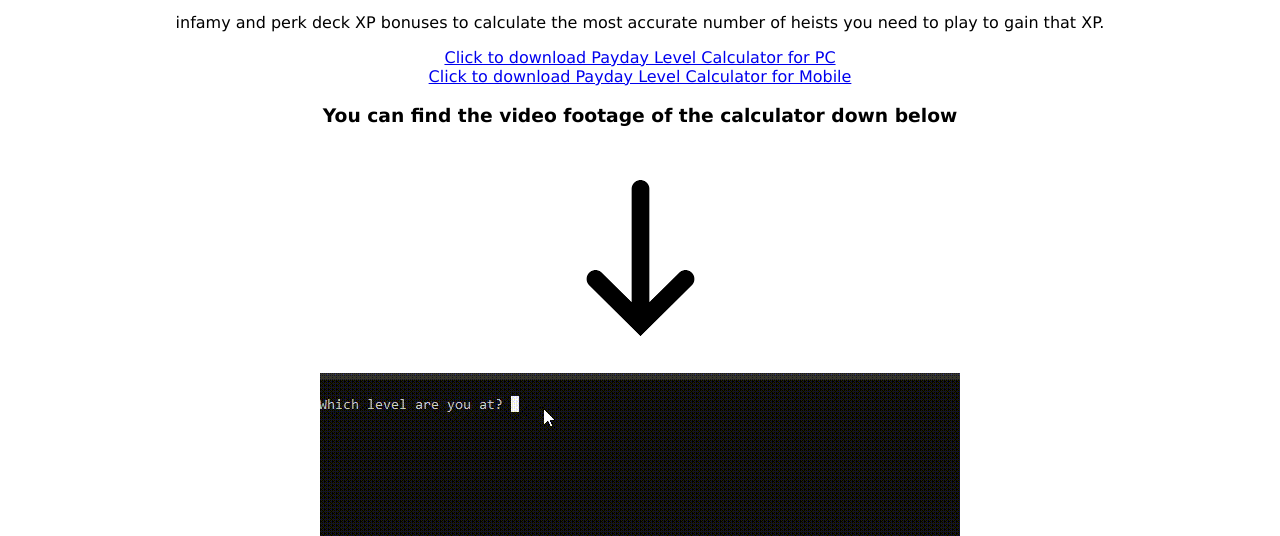
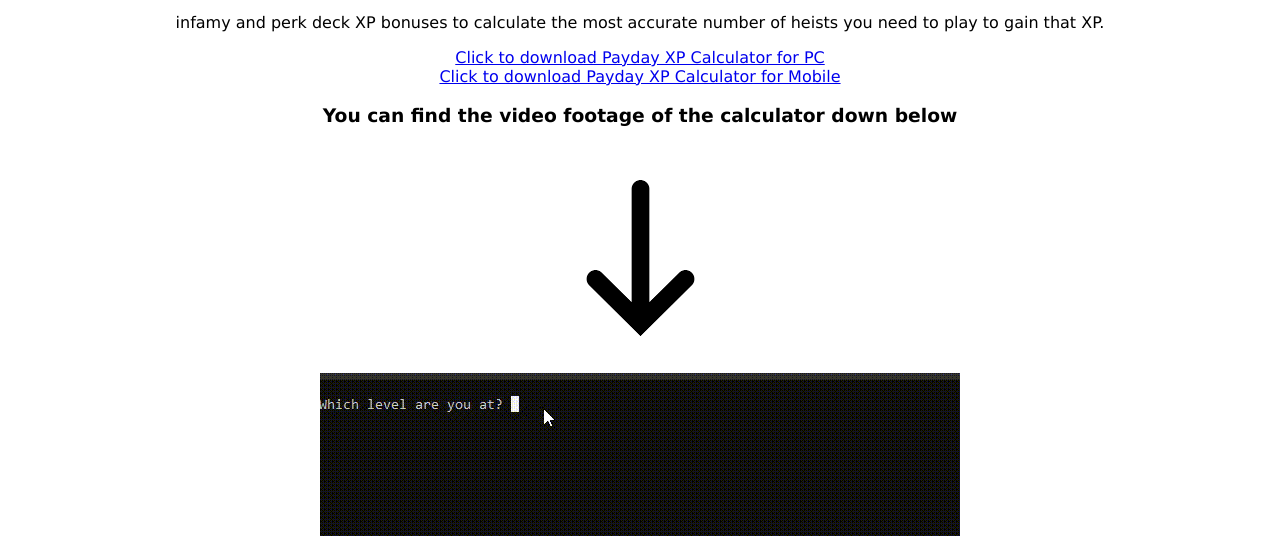
Before and after one commit to hardaluwu/pd2calculator, a plain HTML site: page index.html in a window 1280 px wide. Shown: the part 264-800 px from the top of the page. Drawn offline with Linux system fonts and the light colour scheme.

Commit message:
Update index.html

```diff
--- a/index.html
+++ b/index.html
@@ -15,10 +15,10 @@ The calculator also calculates<p>
 <center
 <p style="font-family:verdana">infamy and perk deck XP bonuses to calculate the most accurate number of heists you need to play to gain that XP.</p>
 <center>
-<a href="Payday Level Calculator.exe" download>Click to download Payday Level Calculator for PC</a>
+<a href="Payday XP Calculator.apk" download>Click to download Payday XP Calculator for PC</a>
 <center>
 <center>
-<a href="Payday Level Calculator.exe" download>Click to download Payday Level Calculator for Mobile</a>
+<a href="Payday XP Calculator.apk" download>Click to download Payday XP Calculator for Mobile</a>
 <center>
 <h3>You can find the video footage of the calculator down below <h3>
 <img src="arrow.png" width="225" height="225">
```
